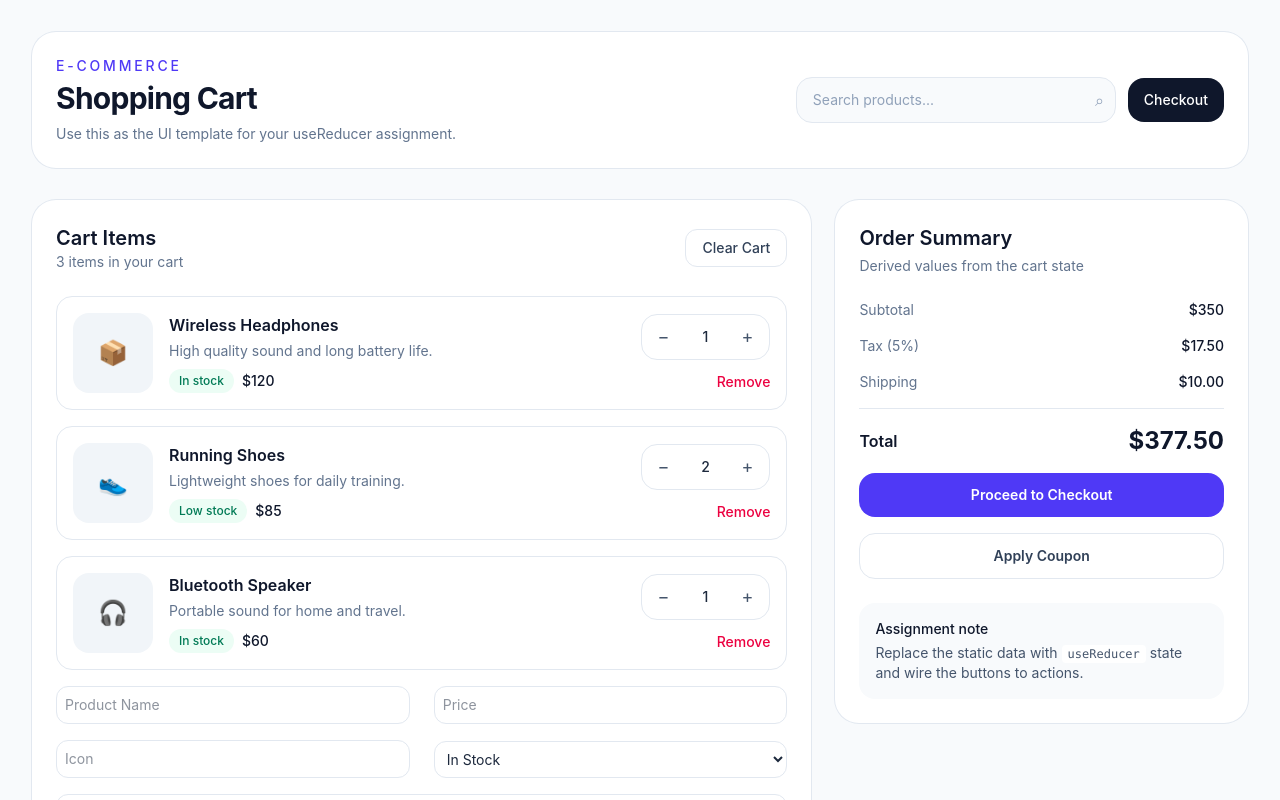
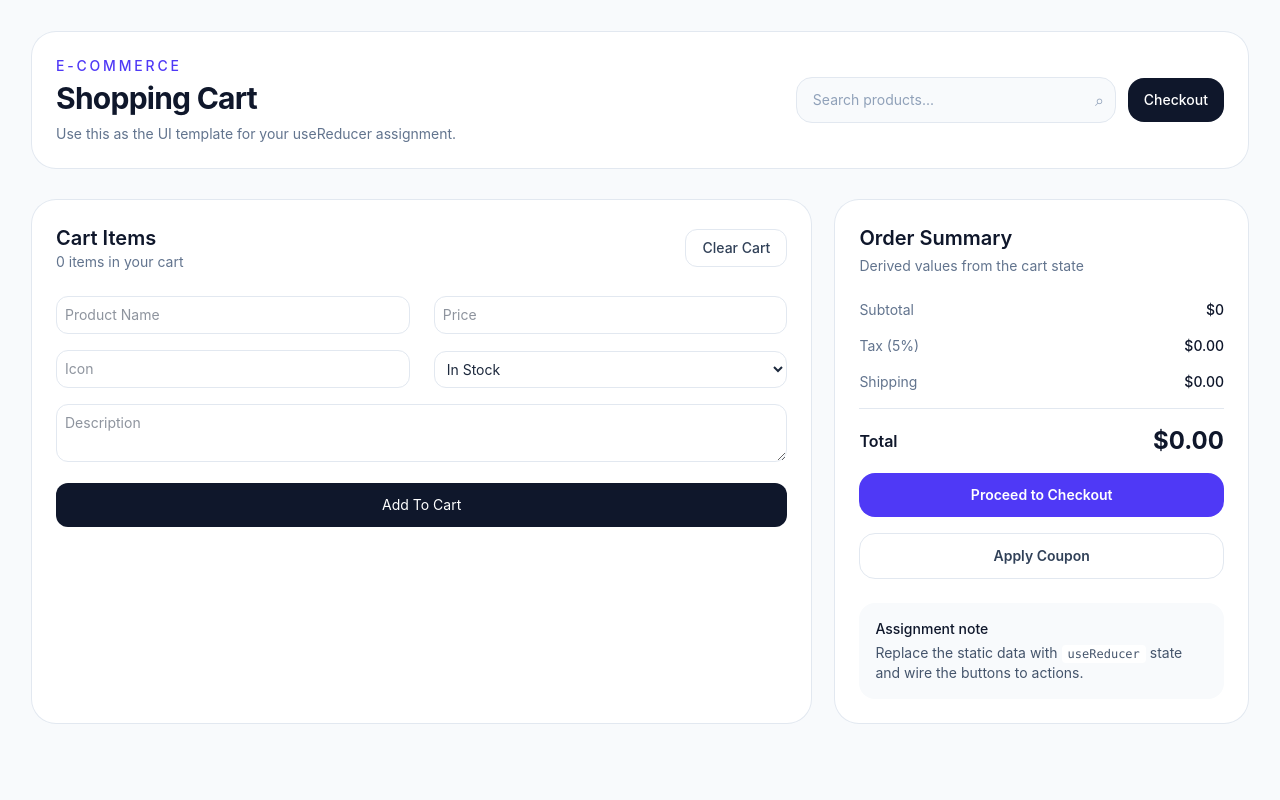
Before and after one commit to jinnahakondo/shop-cart, a React (Vite) app: page / in a window 1280 px wide. Shown: the top 800 px of the page. Built offline with nearby package versions, Linux system fonts and the light colour scheme.

Commit message:
added data in locol storage and mangement

```diff
--- a/src/App.jsx
+++ b/src/App.jsx
@@ -5,38 +5,42 @@ import Header from './components/Header'
 import OrderSummary from './components/OrderSummary/OrderSummary'
 
 
+// cart: [
+//     {
+//       "id": 1,
+//       "name": "Wireless Headphones",
+//       "description": "High quality sound and long battery life.",
+//       "price": 120,
+//       "quantity": 1,
+//       "stockStatus": "In stock",
+//       "icon": "📦"
+//     },
+//     {
+//       "id": 2,
+//       "name": "Running Shoes",
+//       "description": "Lightweight shoes for daily training.",
+//       "price": 85,
+//       "quantity": 2,
+//       "stockStatus": "Low stock",
+//       "icon": "👟"
+//     },
+//     {
+//       "id": 3,
+//       "name": "Bluetooth Speaker",
+//       "description": "Portable sound for home and travel.",
+//       "price": 60,
+//       "quantity": 1,
+//       "stockStatus": "In stock",
+//       "icon": "🎧"
+//     }
+//   ]
+
+const cart = JSON.parse(localStorage.getItem("cart")) || []
 
 const initialState = {
-  cart: [
-    {
-      "id": 1,
-      "name": "Wireless Headphones",
-      "description": "High quality sound and long battery life.",
-      "price": 120,
-      "quantity": 1,
-      "stockStatus": "In stock",
-      "icon": "📦"
-    },
-    {
-      "id": 2,
-      "name": "Running Shoes",
-      "description": "Lightweight shoes for daily training.",
-      "price": 85,
-      "quantity": 2,
-      "stockStatus": "Low stock",
-      "icon": "👟"
-    },
-    {
-      "id": 3,
-      "name": "Bluetooth Speaker",
-      "description": "Portable sound for home and travel.",
-      "price": 60,
-      "quantity": 1,
-      "stockStatus": "In stock",
-      "icon": "🎧"
-    }
-  ]
+  cart,
 }
+
 
 const reducer = (currentState, action) => {
   switch (action.type) {
@@ -90,6 +94,7 @@ export default function App() {
   const [state, dispatch] = useReducer(reducer, initialState)
 
 
+
   return (
     <div className='min-h-screen bg-slate-50 text-slate-800 '>
       <main className='mx-auto max-w-7xl px-4 py-8 sm:px-6 lg:px-8'>
--- a/src/components/cart/AddCartItem.jsx
+++ b/src/components/cart/AddCartItem.jsx
@@ -1,6 +1,6 @@
 
 
-export default function AddCartItem({ dispatch }) {
+export default function AddCartItem({ dispatch, items }) {
 
     const handleSubmit = (e) => {
         e.preventDefault()
@@ -9,11 +9,18 @@ export default function AddCartItem({ dispatch }) {
         const icon = e.target.icon.value
         const description = e.target.description.value
         const stockStatus = e.target.stockStatus.value
-        const payload = { name, price, icon, description, stockStatus, quantity: 1 }
+        const payload = { name, price, icon, description, stockStatus, quantity: 1, id: items.length + 1 }
         dispatch({
             type: "ADD_ITEM",
             payload
         })
+
+        localStorage.removeItem("cart")
+        const newItems = [
+            ...items, payload
+        ]
+
+        localStorage.setItem("cart", JSON.stringify(newItems))
 
         e.target.reset()
     }
--- a/src/components/cart/Cart.jsx
+++ b/src/components/cart/Cart.jsx
@@ -10,11 +10,11 @@ export default function Cart({ totalItem, items, dispatch }) {
             <CartHeader totalItem={totalItem} dispatch={dispatch} />
 
             <div className="space-y-4">
-                {items.map(item => <Cartitem key={item.id} {...item} dispatch={dispatch} />)}
+                {items.map(item => <Cartitem key={item.id} {...item} dispatch={dispatch} items={items} />)}
             </div>
 
             <div className='flex justify-center items-center mt-4'>
-                <AddCartItem dispatch={dispatch}/>
+                <AddCartItem dispatch={dispatch} items={items} />
             </div>
         </section>
     )
--- a/src/components/cart/CartHeader.jsx
+++ b/src/components/cart/CartHeader.jsx
@@ -1,6 +1,6 @@
 
 
-export default function CartHeader({ totalItem, dispatch }) {
+export default function CartHeader({ totalItem, dispatch, }) {
 
     return (
         <div className="mb-6 flex items-center justify-between">
@@ -9,9 +9,12 @@ export default function CartHeader({ totalItem, dispatch }) {
                 <p className="text-sm text-slate-500">{totalItem} items in your cart</p>
             </div>
 
-            <button onClick={() => dispatch({
-                type: "CLEAR_CART"
-            })} className="rounded-xl border border-slate-200 px-4 py-2 text-sm font-medium text-slate-700 hover:bg-slate-50">
+            <button onClick={() => {
+                dispatch({
+                    type: "CLEAR_CART"
+                })
+                localStorage.removeItem("cart")
+            }} className="rounded-xl border border-slate-200 px-4 py-2 text-sm font-medium text-slate-700 hover:bg-slate-50">
                 Clear Cart
             </button>
         </div>
--- a/src/components/cart/Cartitem.jsx
+++ b/src/components/cart/Cartitem.jsx
@@ -9,6 +9,7 @@ export default function Cartitem({
     quantity,
     stockStatus,
     dispatch,
+    items
 }) {
 
 
@@ -18,6 +19,10 @@ export default function Cartitem({
             payload: id
         })
 
+        const newItems = items.map(item => item.id === id ? { ...item, quantity: Number(item.quantity - 1) } : item)
+        localStorage.removeItem("cart")
+        localStorage.setItem("cart", JSON.stringify(newItems))
+
     }
 
     const handleIncrement = (id) => {
@@ -26,6 +31,11 @@ export default function Cartitem({
             payload: id
         })
 
+        const newItems = items.map(item => item.id === id ? { ...item, quantity: Number(item.quantity + 1) } : item)
+        console.log(newItems[0]);
+        localStorage.removeItem("cart")
+        localStorage.setItem("cart", JSON.stringify(newItems))
+
     }
 
     const handleRemoveItem = (id) => {
@@ -33,6 +43,10 @@ export default function Cartitem({
             type: "REMOVE_ITEM",
             payload: id
         })
+
+        const newItems = items.filter(item => item.id !== id)
+        localStorage.removeItem("cart")
+        localStorage.setItem("cart", JSON.stringify(newItems))
     }
 
     return (
```
